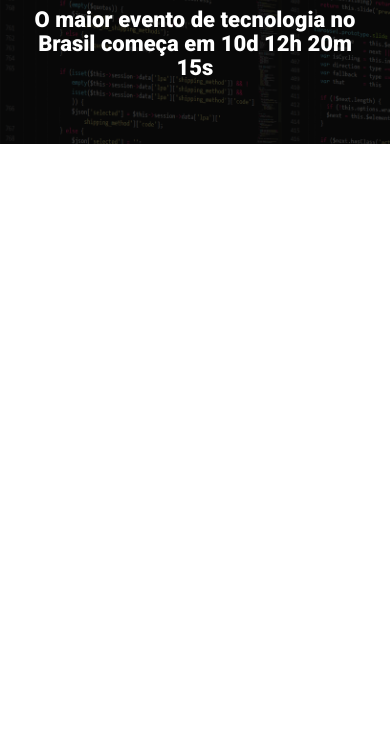
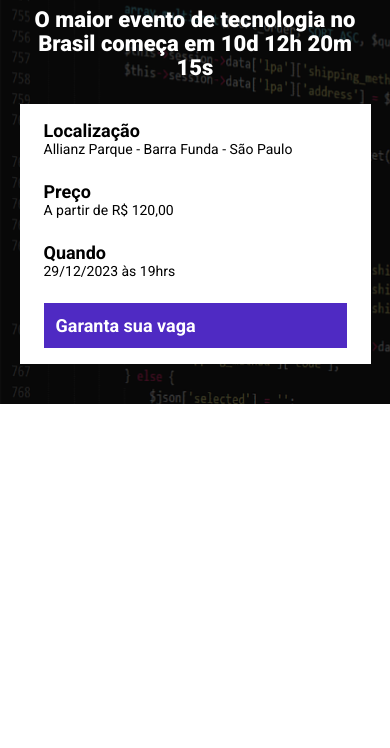
Before and after one commit to Henry-Loiola/ebac_tech_talks, a website built with Parcel: page src/index.html in a window 390 px wide. Shown: the part 96-844 px from the top of the page. Built offline with nearby package versions, Linux system fonts and the light colour scheme.

Commit message:
criando cabecalho

```diff
--- a/src/index.html
+++ b/src/index.html
@@ -18,6 +18,25 @@
             <p class="hero__text">
                 O maior evento de tecnologia no Brasil começa em 10d 12h 20m 15s
             </p>
+            <div class="infos-bar">
+                <ul class="infos-bar__infos">
+                    <li class="infos-bar__infos__item">
+                        <b>Localização</b>
+                        Allianz Parque - Barra Funda - São Paulo
+                    </li>
+                    <li class="infos-bar__infos__item">
+                        <b>Preço</b>
+                        A partir de R$ 120,00
+                    </li>
+                    <li class="infos-bar__infos__item">
+                        <b>Quando</b>
+                        29/12/2023 às 19hrs
+                    </li>
+                </ul>
+                <a href="#" class="button button--primary">
+                    Garanta sua vaga
+                </a>
+            </div>
         </div>
     </header>
 
--- /dev/null
+++ b/src/styles/components/_buttons.scss
@@ -0,0 +1,23 @@
+.button {
+    padding: 12px;
+    font-size: 18px;
+    font-weight: bold;
+    text-decoration: none;
+    text-align: center;
+    white-space: nowrap;
+
+    &--primary {
+        color: #fff;
+        background-color: #4F2Ac3;
+    }
+
+    @media (max-width: 640px) {
+        display: block;
+        width: 100%;
+    }
+
+    @media (max-width: 1024px) {
+        display: flex;
+        align-items: center;
+    }
+}
--- /dev/null
+++ b/src/styles/components/_infos_bar.scss
@@ -0,0 +1,40 @@
+.infos-bar {
+    padding: 16px 24px;
+    background-color: #fff;
+    display: flex;
+    justify-content: space-between;
+
+    &__infos {
+        display: flex;
+        gap: 40px;
+
+        &__item {
+            font-size: 14px;
+            color: #000;
+
+            b {
+                color: #000;
+                font-size: 18px;
+                display: block;
+            }
+        }
+    }
+
+    @media (max-width: 640px) {
+        display: block;
+
+        &__infos {
+            display: block;
+
+            &__item {
+                margin-bottom: 24px;
+            }
+        }
+    }
+
+    @media (max-width: 1024px) {
+        &__infos {
+            gap: 16px;
+        }
+    }
+}
--- a/src/styles/main.scss
+++ b/src/styles/main.scss
@@ -1,4 +1,6 @@
 @use 'hero';
+@use 'components/infos_bar';
+@use 'components/buttons';
 
 * {
     margin: 0;
@@ -6,6 +8,7 @@
     box-sizing: border-box;
     font-family: Roboto, sans-serif;
     color: #fff;
+    list-style: none;
 }
 
 .container {
```
